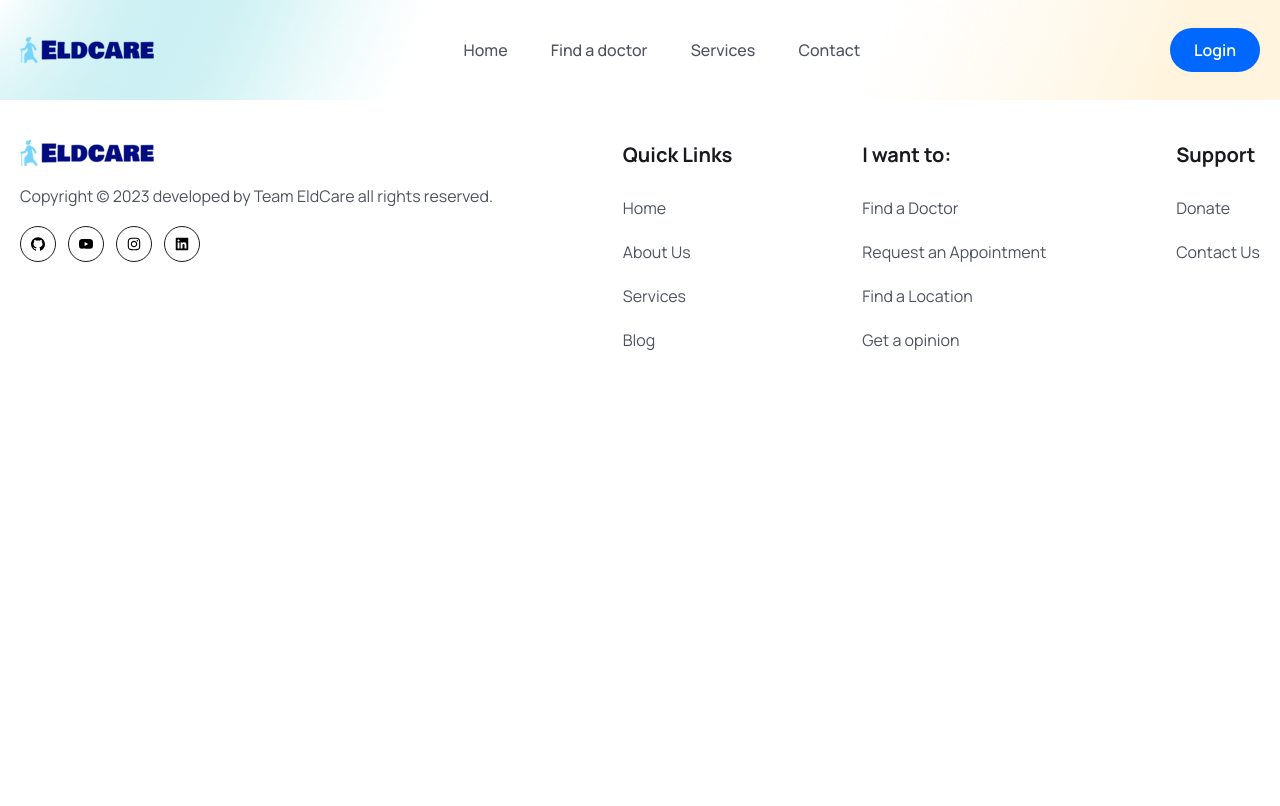
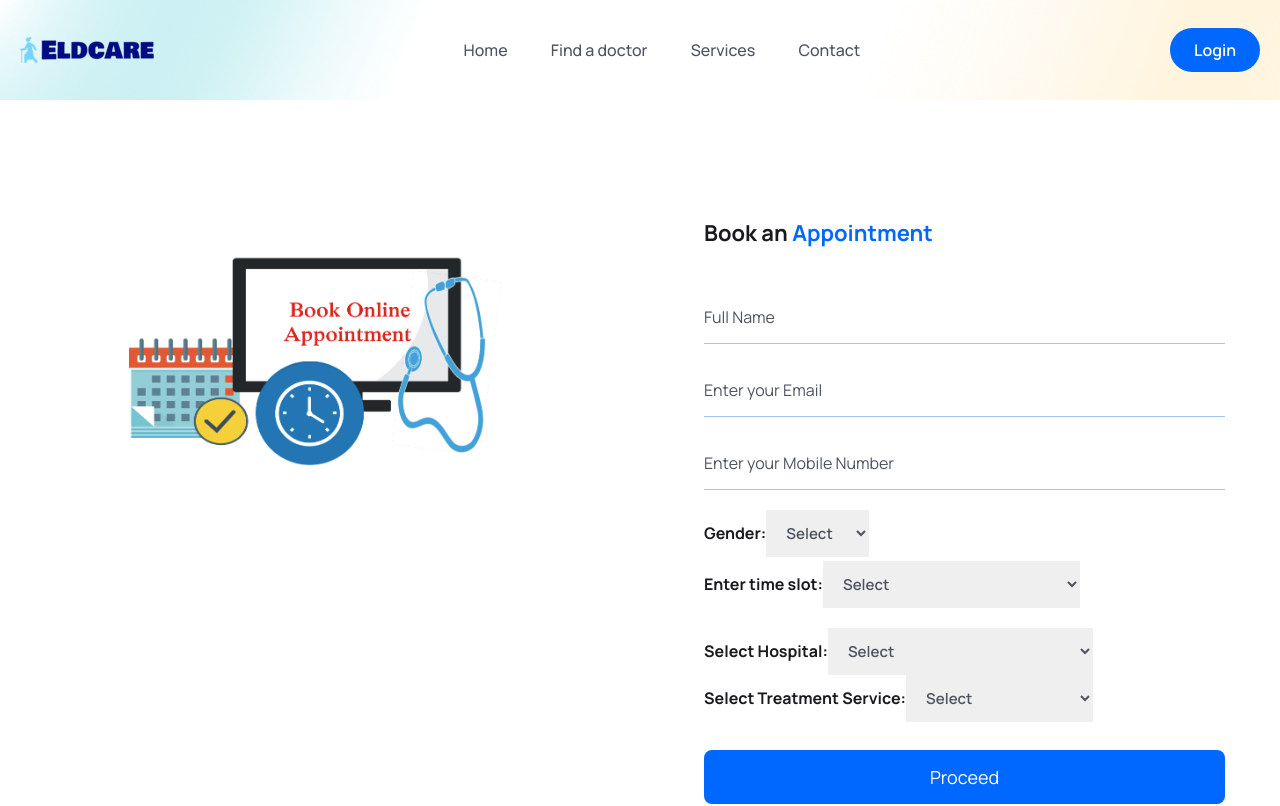
Before and after one commit to Anikesh02/Eldcare, a React (Vite) app in the folder frontend/: page /appointment in a window 1280 px wide. Shown: the top 806 px of the page. Built offline with nearby package versions, Linux system fonts and the light colour scheme.

Commit message:
Updated files

```diff
--- a/frontend/package.json
+++ b/frontend/package.json
@@ -11,6 +11,7 @@
   },
   "dependencies": {
     "react": "^18.2.0",
+    "react-date-picker": "^10.5.1",
     "react-dom": "^18.2.0",
     "react-icons": "^4.11.0",
     "react-router-dom": "^6.16.0",
--- /dev/null
+++ b/frontend/src/pages/Doctors/Appointment.jsx
@@ -0,0 +1,135 @@
+import React, { useState } from 'react'
+import appointmentImg from '../../assets/images/appointment.png.png'
+import { Link } from 'react-router-dom'
+
+
+const Appointment = () => {
+
+    const [formData, setFormData] = useState({
+        name:'',
+        email:'',
+        phone:'',
+        time:'',
+        hospital:'',
+        service:'',
+        gender:'',
+        role:'patient'
+      })
+
+      const handleInputChange = e=> {
+        setFormData({...formData, [e.target.name]:e.target.value})
+      }
+
+    //   const handleFileInputChange = async event=>{
+    //     const file = event.target.files[0]
+
+    //     console.log(file)
+    //   }
+
+      const submitHandler = async event=>{
+        event.preventDefault()
+      }
+
+
+  return (
+    <section className='px-5 xl:px-0'>
+    <div className="max-w-[1170px] mx-auto">
+      <div className="grid grid-cols-1 lg:grid-cols-2">
+        {/* img box  */}
+        <div className="hidden lg:block bg-transparent rounded-l-lg">
+          <figure className="rounded-l-lg">
+            <img src={appointmentImg} alt="" className='w-full rounded-l-lg' />
+          </figure>
+        </div>
+
+        <div className="rounded-l-lg lg:pl-16 py-10">
+          <h3 className='text-headingColor text-[22px] leading-9 font-bold mb-10'>
+            Book an <span className='text-primaryColor'>Appointment</span>
+            </h3>
+
+        <form onSubmit={submitHandler}>
+        <div className="mb-5">
+          <input type="text" placeholder='Full Name' name='name' value={formData.name} onChange={handleInputChange} className='w-full pr-4 py-3 border-b bprder-solid border-[#0066ff61] focus:outline-none focus:border-b-primaryColor text-[16px] leading-7 text-headingColor placeholder:text-textColor cursor-pointer' required />
+        </div>
+
+        <div className="mb-5">
+          <input type="email" placeholder='Enter your Email' name='email' value={formData.email} onChange={handleInputChange}  className='w-full pr-4 py-3 border-b border-solid border-[#0066ff61] focus:outline-none focus:border-b-primaryColor text-[16px] leading-7 text-headingColor placeholder:text-textColor cursor-pointer' required />
+        </div>
+
+        <div className="mb-5">
+          <input type="phone" maxlength="10" placeholder='Enter your Mobile Number' name='phone' value={formData.phone} onChange={handleInputChange}  className='w-full pr-4 py-3 border-b border-solid border-[#0066ff61] focus:outline-none focus:border-b-primaryColor text-[16px] leading-7 text-headingColor placeholder:text-textColor cursor-pointer' required />
+        </div>
+
+
+    <div className='mb-1'>
+    <label className='text-headingColor font-bold text-[16px] leading-7'> Gender:
+    <select name="gender" value={formData.gender} onChange={handleInputChange} className='text-textColor font-semibold text-[15px] leading-7 px-4 py-3 focus:outline-none' required>
+      <option value="">Select</option>
+      <option value="male">Male</option>
+      <option value="female">Female</option>
+    </select>
+    </label>
+</div>
+
+    <div className='mb-5'>
+    <label className='text-headingColor font-bold text-[16px] leading-7 '>Enter time slot:
+    <select name="time" value={formData.time} onChange={handleInputChange} className='text-textColor font-semibold text-[15px] leading-7 px-4 py-3 focus:outline-none' required>
+      <option value="">Select</option>
+      <option value="sunday">Sunday: 9:00 AM to 1:30 PM</option>
+      <option value="tuesday">Tuesday: 4:00 PM to 9:30 PM</option>
+      <option value="friday">Friday: 1:30 PM to 6:30 PM</option>
+    </select>
+    </label>
+  </div>
+
+
+
+
+    <label className='text-headingColor font-bold text-[16px] leading-7'> Select Hospital:
+    <select name="hospital" value={formData.hospital} onChange={handleInputChange} className='text-textColor font-semibold text-[15px] leading-7 px-4 py-3 focus:outline-none' required>
+      <option value="">Select</option>
+      <option value="nair">Nair Hospital, Mumbai Central</option>
+      <option value="lilavati">Lilavati Hospital, Bandra West</option>
+      <option value="heart">Heart and Vascular</option>
+      <option value="teeth">Dental</option>
+      <option value="mental">Mental Health</option>
+      <option value="brain">Neurology</option>
+      <option value="burn">Burn Treatment</option>
+    </select>
+    </label>
+
+
+<div className='mb-5'>
+    <label className='text-headingColor font-bold text-[16px] leading-7'> Select Treatment Service:
+    <select name="service" value={formData.service} onChange={handleInputChange} className='text-textColor font-semibold text-[15px] leading-7 px-4 py-3 focus:outline-none' required>
+      <option value="">Select</option>
+      <option value="cancer">Cancer Care</option>
+      <option value="dialysis">Dialysis</option>
+      <option value="heart">Heart and Vascular</option>
+      <option value="teeth">Dental</option>
+      <option value="mental">Mental Health</option>
+      <option value="brain">Neurology</option>
+      <option value="burn">Burn Treatment</option>
+    </select>
+    </label>
+    </div>
+
+
+
+      <div className="mt-7">
+          <button type='submit' className="w-full bg-primaryColor text-white text-[18px] leading-[30px] rounded-lg px-4 py-3">Proceed</button>
+        </div>
+
+
+        </form>
+
+        </div>
+
+
+      </div>
+    </div>
+  </section>
+  )
+}
+
+export default Appointment
--- a/frontend/src/pages/Doctors/SidePanel.jsx
+++ b/frontend/src/pages/Doctors/SidePanel.jsx
@@ -1,4 +1,5 @@
 import React from 'react'
+import { Link } from 'react-router-dom'
 
 const SidePanel = () => {
   return (
@@ -24,7 +25,9 @@ const SidePanel = () => {
                     </li>
                 </ul>
             </div>
-            <button className="btn px-2 w-full rounded-md">Book Appointment</button>
+            {/* <button className="btn px-2 w-full rounded-md">Book Appointment</button> */}
+
+            <Link to='/appointment'><button className="btn px-2 w-full rounded-md">Book Appointment</button></Link>
     </div>
   )
 }
--- a/frontend/src/pages/Signup.jsx
+++ b/frontend/src/pages/Signup.jsx
@@ -12,7 +12,7 @@ const Signup = () => {
     name:'',
     email:'',
     password:'',
-    photo:selectedFile,
+    photo:'selectedFile',
     gender:'',
     role:'patient'
   })
@@ -23,7 +23,6 @@ const Signup = () => {
 
   const handleFileInputChange = async event=>{
     const file = event.target.files[0]
-
 
     console.log(file)
   }
@@ -56,7 +55,7 @@ const Signup = () => {
         </div>
 
         <div className="mb-5">
-          <input type="email" placeholder='Enter your Email' name='email' value={formData.email} onChange={handleInputChange}  className='w-full pr-4 py-3 border-b bprder-solid border-[#0066ff61] focus:outline-none focus:border-b-primaryColor text-[16px] leading-7 text-headingColor placeholder:text-textColor cursor-pointer' required />
+          <input type="email" placeholder='Enter your Email' name='email' value={formData.email} onChange={handleInputChange}  className='w-full pr-4 py-3 border-b border-solid border-[#0066ff61] focus:outline-none focus:border-b-primaryColor text-[16px] leading-7 text-headingColor placeholder:text-textColor cursor-pointer' required />
         </div>
 
         <div className="mb-5">
@@ -92,7 +91,7 @@ const Signup = () => {
       </div>
 
       <div className="mt-7">
-          <button type='submit'  className="w-full bg-primaryColor text-white text-[18px] leading-[30px] rounded-lg px-4 py-3">Sign Up</button>
+          <button type='submit' className="w-full bg-primaryColor text-white text-[18px] leading-[30px] rounded-lg px-4 py-3">Sign Up</button>
         </div>
 
         <p className="mt-5 text-textColor text-center">Already have an account ? <Link to='/login' className='text-primaryColor font-medium ml-1'>Login</Link></p>
--- a/frontend/src/routes/Routers.jsx
+++ b/frontend/src/routes/Routers.jsx
@@ -6,6 +6,8 @@ import Signup from '../pages/Signup'
 import Contact from '../pages/Contact'
 import Doctors from '../pages/Doctors/Doctors'
 import DoctorDetails from '../pages/Doctors/DoctorDetails'
+// import SidePanel from '../pages/Doctors/SidePanel'
+import Appointment from '../pages/Doctors/Appointment'
 
 import {Routes, Route} from 'react-router-dom'
 
@@ -20,6 +22,7 @@ const Routers = () => {
     <Route path='/register' element={<Signup/>}></Route>
     <Route path='/contact' element={<Contact/>}></Route>
     <Route path='/services' element={<Services/>}></Route>
+    <Route path='/appointment' element={<Appointment/>}></Route>
 
   </Routes>
 
```
Also changed, not shown: frontend/src/assets/images/appointment.png.png (added), 1 other file (tests, documents, lock files or other folders).
